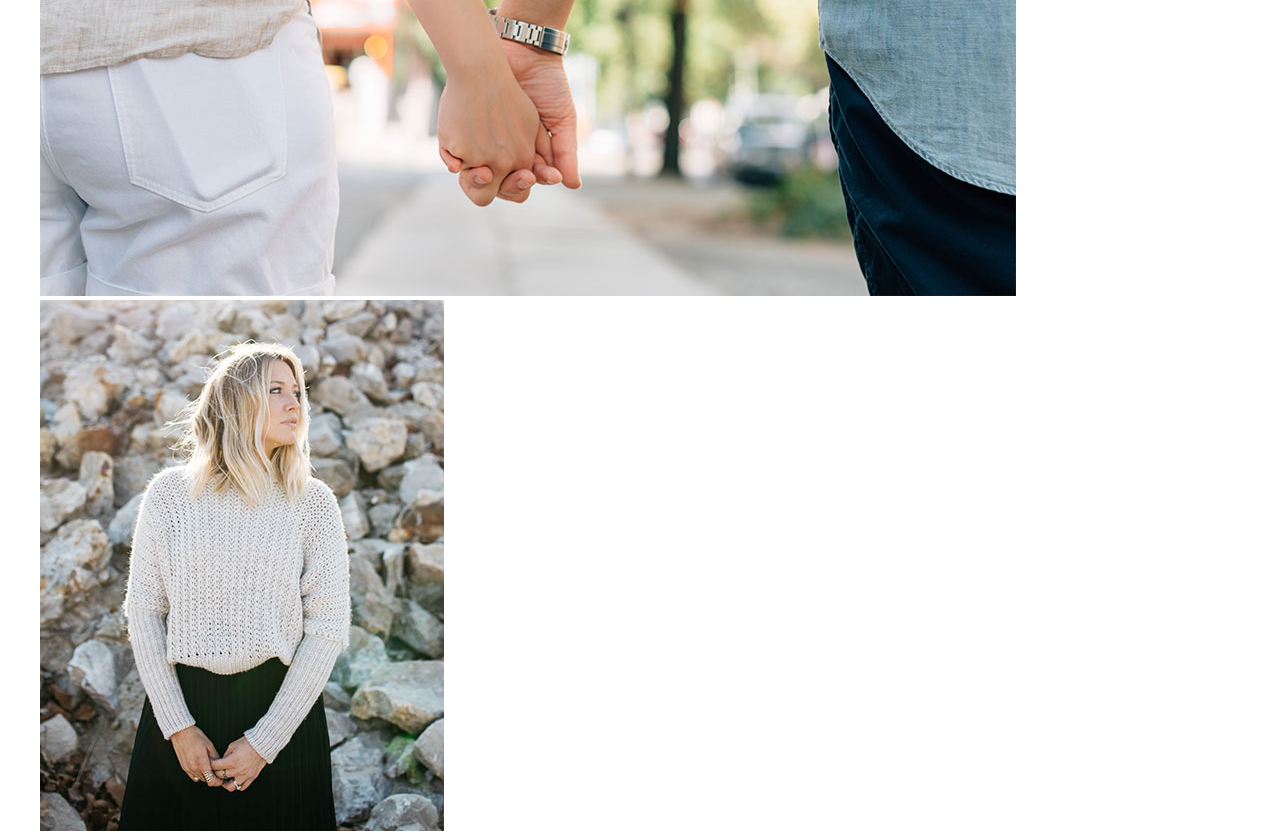
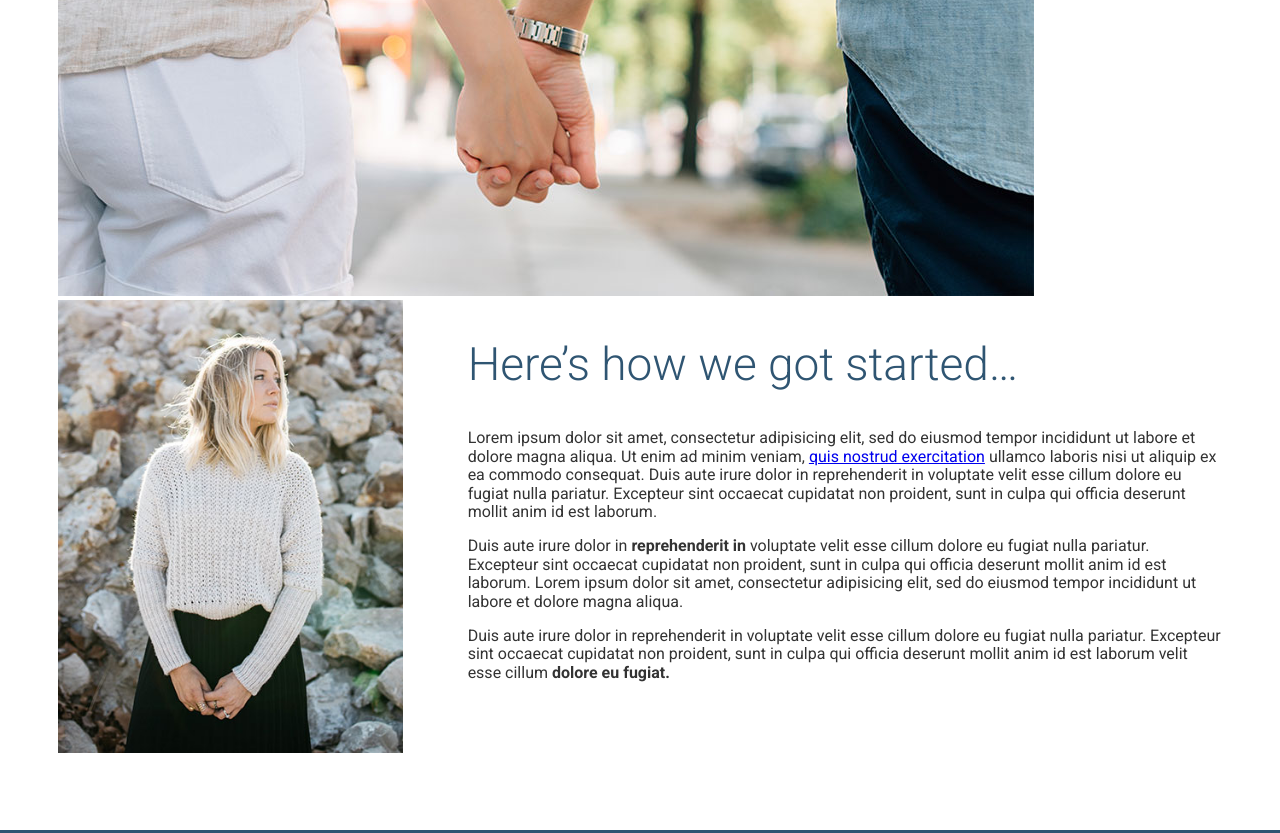
Before and after one commit to codemansam/travel-site, a website: page app/index.html in a window 1280 px wide. Shown: the part 1215-2048 px from the top of the page. Drawn offline with Linux system fonts and the light colour scheme.

Commit message:
Added row styling

```diff
--- a/app/assets/styles/base/_global.css
+++ b/app/assets/styles/base/_global.css
@@ -7,3 +7,7 @@ img {
   max-width: 100%;
   height: auto;
 }
+
+* {
+  box-sizing: border-box;
+}
--- a/app/assets/styles/base/_mixins.css
+++ b/app/assets/styles/base/_mixins.css
@@ -14,4 +14,12 @@
   @media (min-width: 1200px) {
     @mixin-content;
   }
+
+  @define-mixin clearFix {
+    &::after {
+        content: "";
+        clear: both;
+        display: table;
+    }
+  }
 }
--- /dev/null
+++ b/app/assets/styles/modules/_headline.css
@@ -0,0 +1,43 @@
+.headline {
+    font-size: 1.9rem;
+    font-weight: 300;
+    color: $mainBlue;
+
+    @mixin atSmall {
+        font-size: 2.875rem;
+    }
+
+    &--centered {
+        text-align: center;
+    }
+
+    &--orange {
+        color: $mainOrange;
+    }
+
+    &--small {
+        font-size: 1.2rem;
+        @mixin atSmall {
+            font-size: 1.875rem;
+        }
+
+    }
+
+    &--narrow {
+        max-width: 500px;
+        margin-left: auto;
+        margin-right: auto;
+    }
+
+    &--light {
+        font-weight: 100;
+    }
+
+    &--b-margin-small {
+        margin-bottom: .5em;
+    }
+
+    &--b-margin-large {
+        margin-bottom: 1.6em;
+    }
+}
--- /dev/null
+++ b/app/assets/styles/modules/_page-section.css
@@ -0,0 +1,12 @@
+.page-section {
+    padding: 1.2rem 0;
+
+    @mixin atMedium {
+        padding: 4.5rem 0;
+    }
+    padding: 4.5rem 0;
+    &--blue {
+        background-color: $mainBlue;
+        color: #FFF;
+    }
+}
--- /dev/null
+++ b/app/assets/styles/modules/_row.css
@@ -0,0 +1,25 @@
+.row {
+
+    @mixin clearFix;
+
+    &--gutters {
+        margin-right: -65px;
+    }
+
+    &--gutters > div {
+        padding-right: 65px;
+
+    }
+
+    &__4 {
+        float: left;
+        width: 33.33%;
+    }
+
+    &__8 {
+        float: left;
+        width: 66.66%;
+    }
+
+
+}
--- /dev/null
+++ b/app/assets/styles/modules/_wrapper.css
@@ -0,0 +1,17 @@
+.wrapper {
+    overflow: hidden;
+    padding-left: 18px;
+    padding-right: 18px;
+    max-width: 1200px;
+    margin-left: auto;
+    margin-right: auto;
+
+    @--medium {
+        max-width: 976px;
+    }
+
+    .wrapper {
+        padding-left: 0;
+        padding-right: 0;
+    }
+}
--- a/app/assets/styles/styles.css
+++ b/app/assets/styles/styles.css
@@ -6,4 +6,5 @@
 @import "modules/_btn";
 @import "modules/_wrapper";
 @import "modules/_page-section";
-@import "modules/_headline"
+@import "modules/_headline";
+@import "modules/_row";
--- a/app/index.html
+++ b/app/index.html
@@ -51,11 +51,17 @@
       <div class="wrapper wrapper--medium">
         <img src="assets/images/first-trip.jpg" alt="Couple walking down a street.">
       </div>
-      <img src="assets/images/our-start.jpg" alt="Our founder, Jane Doe">
-      <h2 class="headline">Here&rsquo;s how we got started&hellip;</h2>
-      <p>Lorem ipsum dolor sit amet, consectetur adipisicing elit, sed do eiusmod tempor incididunt ut labore et dolore magna aliqua. Ut enim ad minim veniam, <a href="#">quis nostrud exercitation</a> ullamco laboris nisi ut aliquip ex ea commodo consequat. Duis aute irure dolor in reprehenderit in voluptate velit esse cillum dolore eu fugiat nulla pariatur. Excepteur sint occaecat cupidatat non proident, sunt in culpa qui officia deserunt mollit anim id est laborum.</p>
-      <p>Duis aute irure dolor in <strong>reprehenderit in</strong> voluptate velit esse cillum dolore eu fugiat nulla pariatur. Excepteur sint occaecat cupidatat non proident, sunt in culpa qui officia deserunt mollit anim id est laborum. Lorem ipsum dolor sit amet, consectetur adipisicing elit, sed do eiusmod tempor incididunt ut labore et dolore magna aliqua.</p>
-      <p>Duis aute irure dolor in reprehenderit in voluptate velit esse cillum dolore eu fugiat nulla pariatur. Excepteur sint occaecat cupidatat non proident, sunt in culpa qui officia deserunt mollit anim id est laborum velit esse cillum <strong>dolore eu fugiat.</strong></p>
+      <div class="row row--gutters">
+        <div class ="row__4">
+          <img src="assets/images/our-start.jpg" alt="Our founder, Jane Doe">
+        </div>
+        <div class="row__8">
+          <h2 class="headline">Here&rsquo;s how we got started&hellip;</h2>
+          <p>Lorem ipsum dolor sit amet, consectetur adipisicing elit, sed do eiusmod tempor incididunt ut labore et dolore magna aliqua. Ut enim ad minim veniam, <a href="#">quis nostrud exercitation</a> ullamco laboris nisi ut aliquip ex ea commodo consequat. Duis aute irure dolor in reprehenderit in voluptate velit esse cillum dolore eu fugiat nulla pariatur. Excepteur sint occaecat cupidatat non proident, sunt in culpa qui officia deserunt mollit anim id est laborum.</p>
+          <p>Duis aute irure dolor in <strong>reprehenderit in</strong> voluptate velit esse cillum dolore eu fugiat nulla pariatur. Excepteur sint occaecat cupidatat non proident, sunt in culpa qui officia deserunt mollit anim id est laborum. Lorem ipsum dolor sit amet, consectetur adipisicing elit, sed do eiusmod tempor incididunt ut labore et dolore magna aliqua.</p>
+          <p>Duis aute irure dolor in reprehenderit in voluptate velit esse cillum dolore eu fugiat nulla pariatur. Excepteur sint occaecat cupidatat non proident, sunt in culpa qui officia deserunt mollit anim id est laborum velit esse cillum <strong>dolore eu fugiat.</strong></p>
+        </div>
+      </div>
     </div>
   </div>
 
--- a/app/temp/styles/styles.css
+++ b/app/temp/styles/styles.css
@@ -431,6 +431,10 @@ img {
   height: auto;
 }
 
+* {
+  box-sizing: border-box;
+}
+
 .large-hero {
   border-bottom: 10px solid #2f5572;
   position: relative;
@@ -521,6 +525,7 @@ img {
 }
 
 .wrapper {
+    overflow: hidden;
     padding-left: 18px;
     padding-right: 18px;
     max-width: 1200px;
@@ -603,3 +608,27 @@ img {
 .headline--b-margin-large {
   margin-bottom: 1.6em;
 }
+
+.row::after {
+  content: "";
+  clear: both;
+  display: table;
+}
+
+.row--gutters {
+  margin-right: -65px;
+}
+
+.row--gutters > div {
+  padding-right: 65px;
+}
+
+.row__4 {
+  float: left;
+  width: 33.33%;
+}
+
+.row__8 {
+  float: left;
+  width: 66.66%;
+}
```
